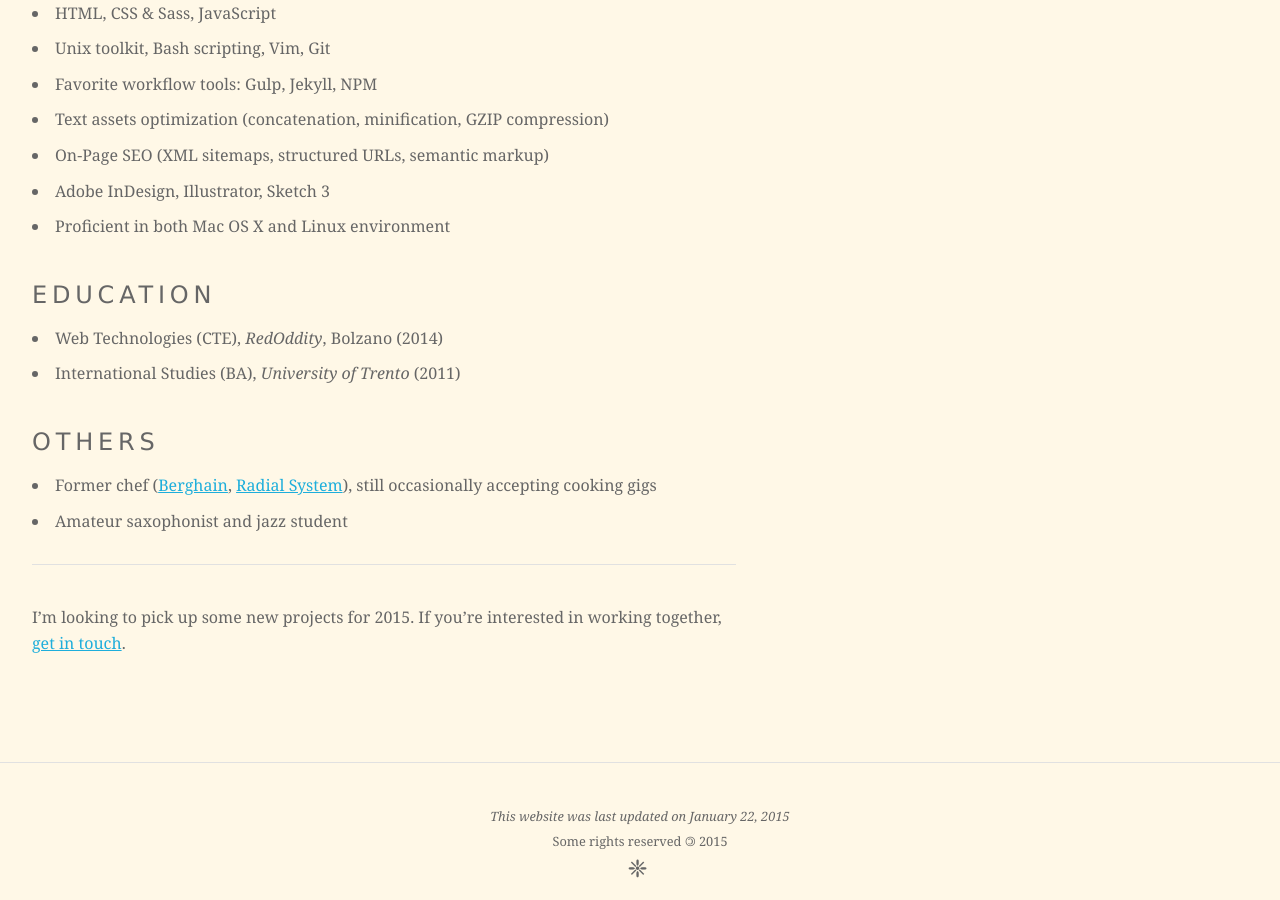
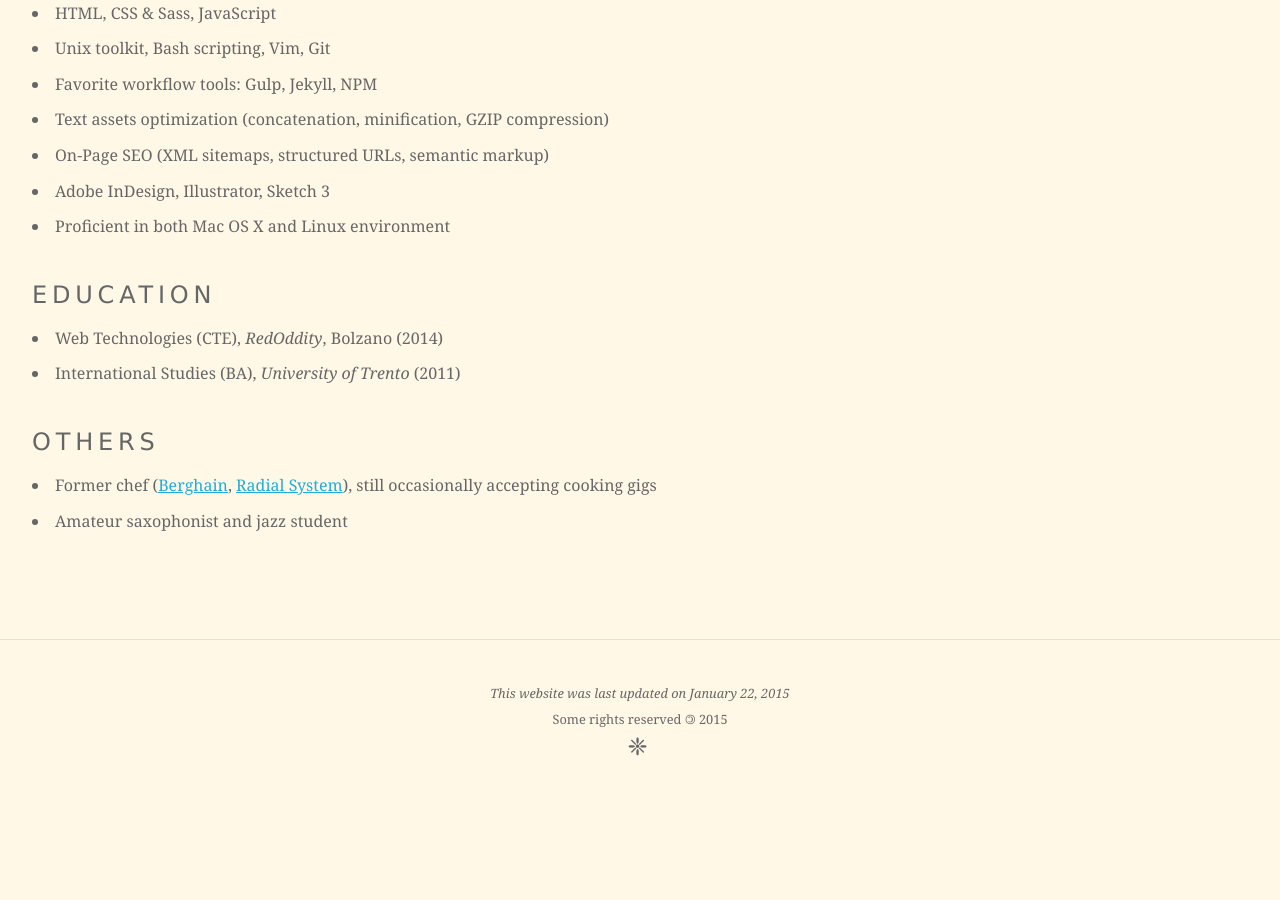
Before and after one commit to mrzool/mrzool.github.io, a Jekyll site: the page built from about/index.md, in a window 1280 px wide and 900 px high, scrolled down 722 px. Built offline with Jekyll 4.4.1, drawn with Linux system fonts in a browser that asks for light colours; after the commit the page ends 1500 px from its top, so only the background shows below that.

Commit message:
Remove the get in touch bit

```diff
--- a/about/index.md
+++ b/about/index.md
@@ -38,7 +38,3 @@ Fluent in Italian, English and German.
 
 - Former chef ([Berghain](http://www.berghain.de/ "Berghain homepage"), [Radial System](http://www.radialsystem.de "Radial System homepage")), still occasionally accepting cooking gigs
 - Amateur saxophonist and jazz student
-
-* * * * *
-
-I'm looking to pick up some new projects for 2015. If you're interested in working together, [get in touch]({{site.url}}/contact "Contact page").
```
